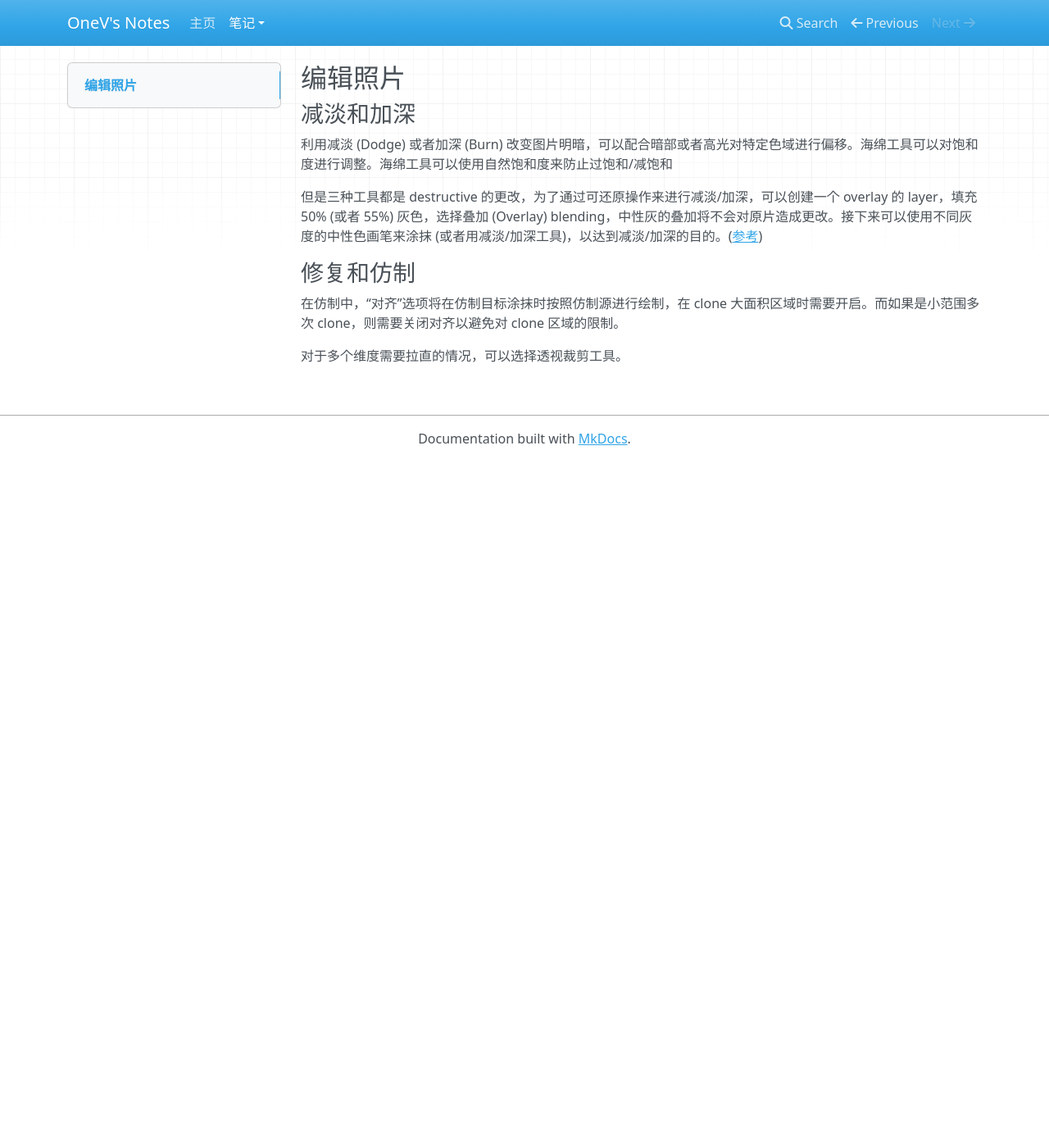
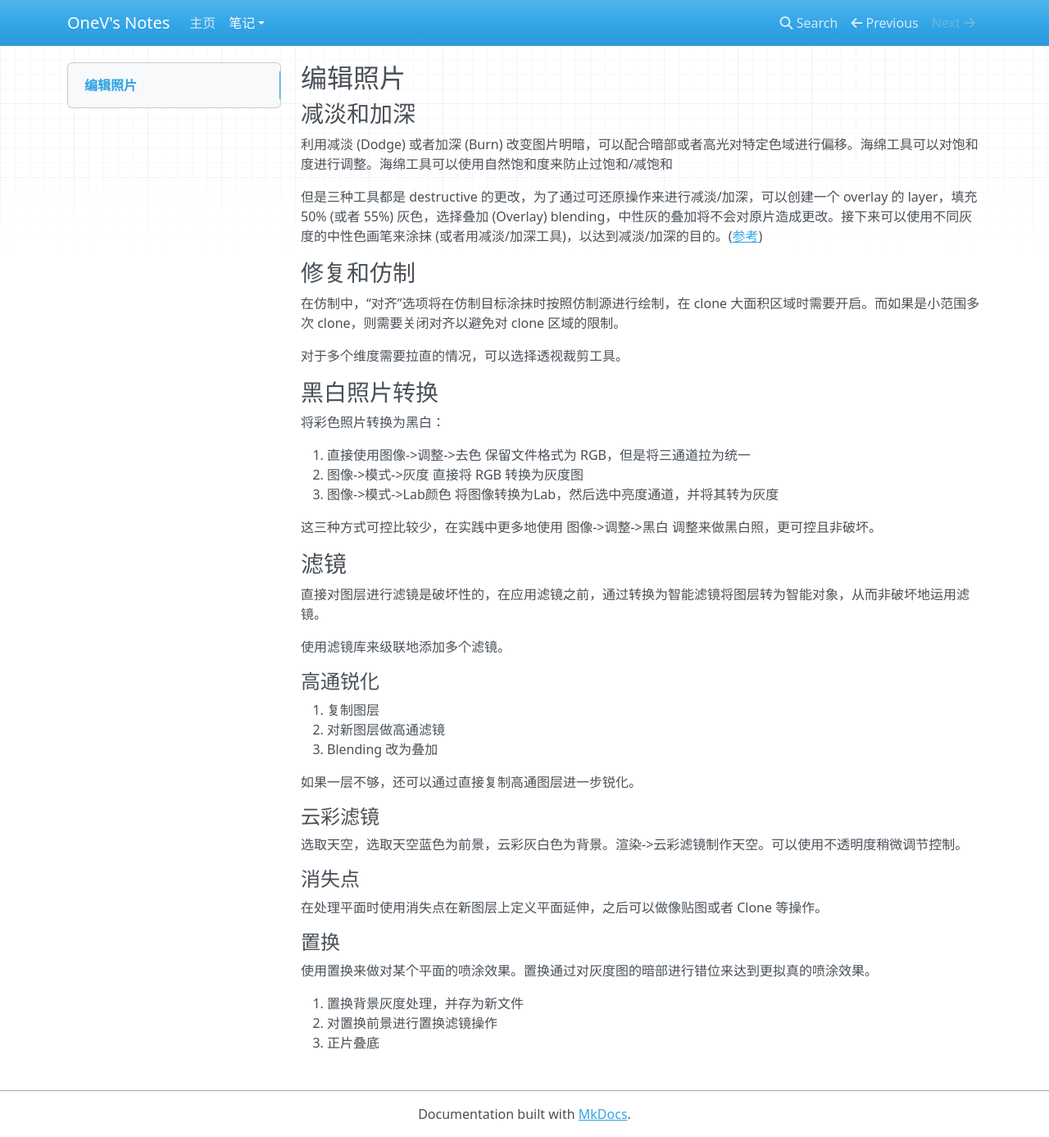
Before and after one commit to onevcat/Notes, an MkDocs documentation site: the page built from docs/photo/photoshop.md, in a window 1280 px wide and 1387 px high. Shown: the whole window at 82% size. Built offline with MkDocs 1.6.1, drawn with Linux system fonts in a browser that asks for light colours; nearby versions of some CDN libraries; old or Windows-style settings are respelled for this version of MkDocs.

Commit message:
Update notes

```diff
--- a/docs/photo/photoshop.md
+++ b/docs/photo/photoshop.md
@@ -11,3 +11,43 @@
 在仿制中，“对齐”选项将在仿制目标涂抹时按照仿制源进行绘制，在 clone 大面积区域时需要开启。而如果是小范围多次 clone，则需要关闭对齐以避免对 clone 区域的限制。
 
 对于多个维度需要拉直的情况，可以选择透视裁剪工具。
+
+### 黑白照片转换
+
+将彩色照片转换为黑白：
+
+1. 直接使用图像->调整->去色 保留文件格式为 RGB，但是将三通道拉为统一
+2. 图像->模式->灰度 直接将 RGB 转换为灰度图
+3. 图像->模式->Lab颜色 将图像转换为Lab，然后选中亮度通道，并将其转为灰度
+
+这三种方式可控比较少，在实践中更多地使用 图像->调整->黑白 调整来做黑白照，更可控且非破坏。
+
+### 滤镜
+
+直接对图层进行滤镜是破坏性的，在应用滤镜之前，通过转换为智能滤镜将图层转为智能对象，从而非破坏地运用滤镜。
+
+使用滤镜库来级联地添加多个滤镜。
+
+#### 高通锐化
+
+1. 复制图层
+2. 对新图层做高通滤镜
+3. Blending 改为叠加
+
+如果一层不够，还可以通过直接复制高通图层进一步锐化。
+
+#### 云彩滤镜
+
+选取天空，选取天空蓝色为前景，云彩灰白色为背景。渲染->云彩滤镜制作天空。可以使用不透明度稍微调节控制。
+
+#### 消失点
+
+在处理平面时使用消失点在新图层上定义平面延伸，之后可以做像贴图或者 Clone 等操作。
+
+#### 置换
+
+使用置换来做对某个平面的喷涂效果。置换通过对灰度图的暗部进行错位来达到更拟真的喷涂效果。
+
+1. 置换背景灰度处理，并存为新文件
+2. 对置换前景进行置换滤镜操作
+3. 正片叠底
```
Also changed, not shown: docs/swift/rac.md (+10 -0 lines).
